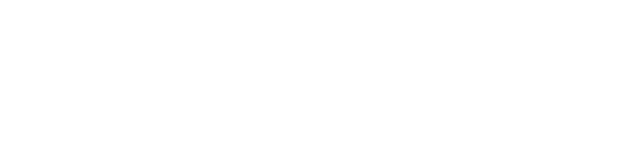
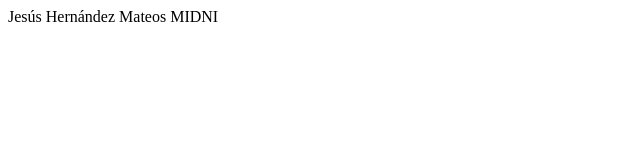
Before and after one commit to samuelMadrigal/trabajoClase, a plain HTML site: page index.html in a window 1280 px wide. Shown: the whole page, without its empty margins (0-640 px from the left). Drawn offline with Linux system fonts and the light colour scheme.

Commit message:
Aniadido mi nombre y MIDNI

```diff
--- a/index.html
+++ b/index.html
@@ -1,12 +1,15 @@
 <!DOCTYPE html>
 <html lang="en">
+
 <head>
     <meta charset="UTF-8">
     <meta name="viewport" content="width=device-width, initial-scale=1.0">
     <meta http-equiv="X-UA-Compatible" content="ie=edge">
     <title>Document</title>
 </head>
+
 <body>
+ Jes&uacute;s Hern&aacute;ndez Mateos MIDNI
+</body>
 
-</body>
 </html>
```
